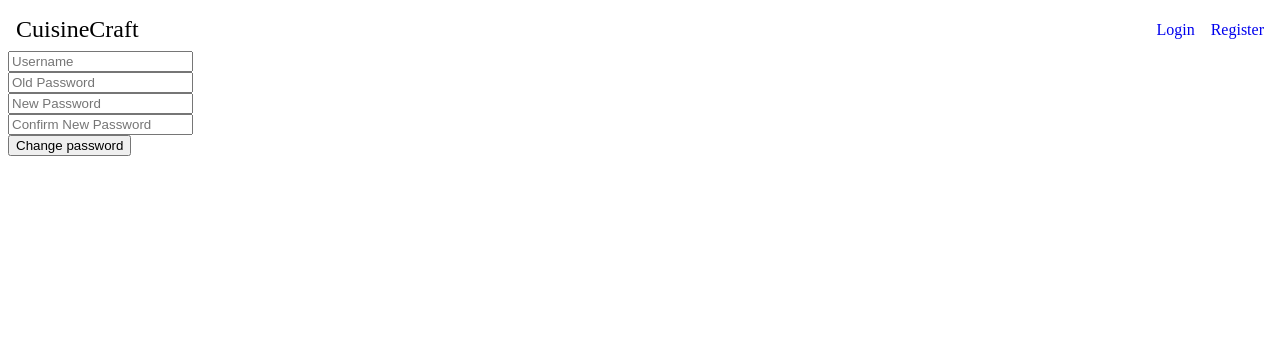
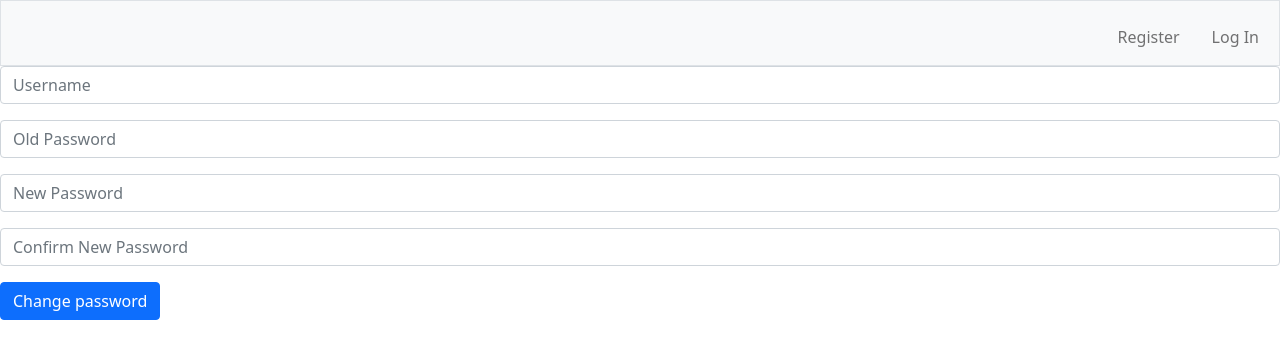
Before and after one commit to sangT220222/CS50x_final_project, a Flask app: page /change_password in a window 1280 px wide. Shown: the top 359 px of the page. Run offline with Flask 3, Linux system fonts and the light colour scheme.

Commit message:
reconstruction of html page, added a stylesheet block for implementation

```diff
--- a/templates/base.html
+++ b/templates/base.html
@@ -1,44 +1,36 @@
 <!DOCTYPE html>
 <html lang="en">
     <head>
+        <!-- Required meta tags for Bootstrap-->
         <meta charset="utf-8">
-        <meta name="viewport" content="initial-scale=1, width=device-width">
+        <meta name="viewport" content="width=device-width, initial-scale=1, shrink-to-fit=no">
+        <link crossorigin="anonymous" href="https://cdn.jsdelivr.net/npm/bootstrap@5.1.3/dist/css/bootstrap.min.css" integrity="sha384-1BmE4kWBq78iYhFldvKuhfTAU6auU8tT94WrHftjDbrCEXSU1oBoqyl2QvZ6jIW3" rel="stylesheet">
+        <script crossorigin="anonymous" src="https://cdn.jsdelivr.net/npm/bootstrap@5.1.3/dist/js/bootstrap.bundle.min.js" integrity="sha384-ka7Sk0Gln4gmtz2MlQnikT1wXgYsOg+OMhuP+IlRH9sENBO0LRn5q+8nbTov4+1p"></script>
+        <title>{% block title %}{% endblock %}</title>
         <link href="/static/styles.css" rel="stylesheet">
-        <title>{% block title %}{% endblock %}</title>
-    </head>
+        {% block nutrients_search_search %}{% endblock %}
+      </head>
 
     <body>
-      {% if session["user_id"] %}
-        <div class="header">
-          <div class="left">
-            <div class="logo">
-              CuisineCraft
+      <nav class="bg-light border navbar navbar-expand-md navbar-light">
+        <div class="container-fluid">
+          <div class="collapse navbar-collapse" id="navbar">
+            {% if session["user_id"] %}
+                <ul class="navbar-nav ms-auto mt-2">
+                    <li class="nav-item"><a class="nav-link" href="/logout">Log Out</a></li>
+                </ul>
+            {% else %}
+                <ul class="navbar-nav ms-auto mt-2">
+                    <li class="nav-item"><a class="nav-link" href="/register">Register</a></li>
+                    <li class="nav-item"><a class="nav-link" href="/login">Log In</a></li>
+                </ul>
+            {% endif %}
             </div>
           </div>
-          <div class="right">
-            <ul class="links">
-              <li><a href="/logout">Logout</a></li>
-            </ul>
-          </div>
-        </div>
-      {% else %}
-        <div class="header">
-          <div class="left">
-            <div class="logo">
-              CuisineCraft
-            </div>
-          </div>
-          <div class="right">
-            <ul class="links">
-              <li><a href="/login">Login</a></li>
-              <li><a href="/register">Register</a></li>
-            </ul>
-          </div>
-        </div>
-      {% endif %}
+        </nav>
 
-      {% block content %}
-      {% endblock %}
-    </body>
+          {% block content %}
+          {% endblock %}
+        </body>
 
 </html>
```
